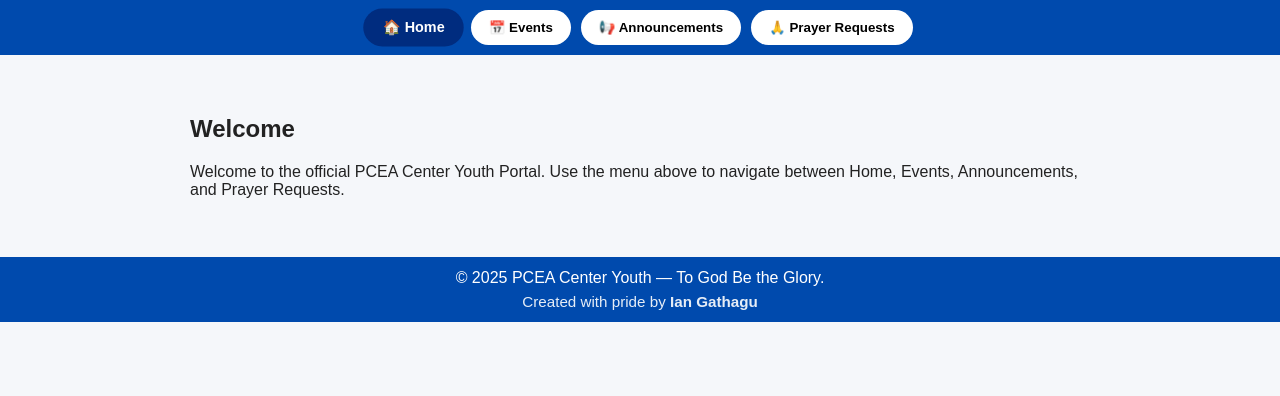
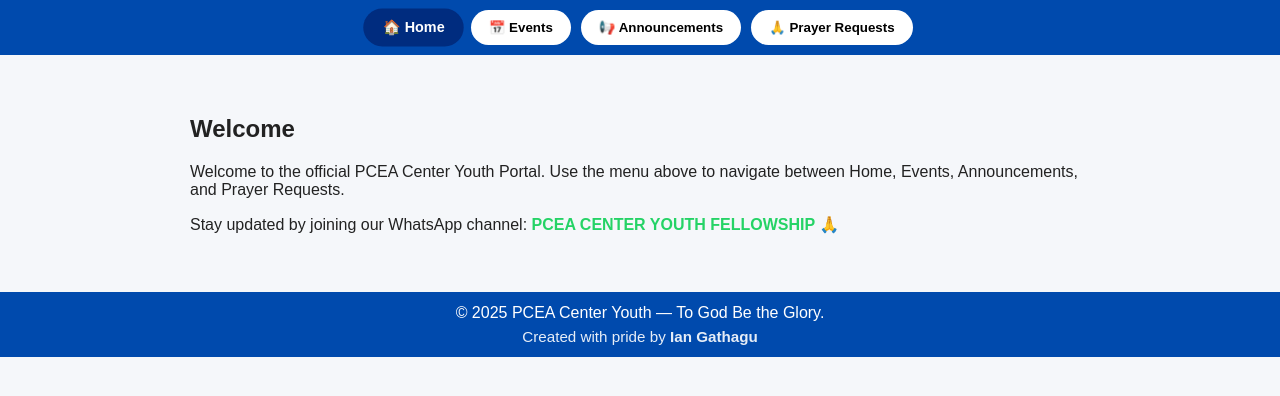
Before and after one commit to gathaguian701-spec/imperial, a plain HTML site: page index.html in a window 1280 px wide. Drawn offline with Linux system fonts and the light colour scheme.

Commit message:
Update index.html

```diff
--- a/index.html
+++ b/index.html
@@ -23,6 +23,8 @@
     #prayerList .item { background:#e8edff; padding:10px; margin-bottom:10px; border-radius:8px; box-shadow:0 2px 5px rgba(0,0,0,0.05); }
     footer { background:#004aad; color:white; padding:12px; margin-top:20px; }
     @media (max-width:600px){ .nav-btn{ padding:8px 12px; } textarea{ width:94%; } #prayerList{ width:94%; } }
+    a.whatsapp-link { color:#25D366; font-weight:bold; text-decoration:none; }
+    a.whatsapp-link:hover { text-decoration:underline; }
   </style>
 </head>
 <body>
@@ -44,6 +46,11 @@
   <section id="home" class="page active" aria-live="polite">
     <h2>Welcome</h2>
     <p>Welcome to the official PCEA Center Youth Portal. Use the menu above to navigate between Home, Events, Announcements, and Prayer Requests.</p>
+    <p>Stay updated by joining our WhatsApp channel:
+      <a href="https://whatsapp.com/channel/0029VbAreot60eBWPwDZTl1p" target="_blank" class="whatsapp-link">
+        PCEA CENTER YOUTH FELLOWSHIP 🙏
+      </a>
+    </p>
   </section>
 
   <section id="events" class="page" aria-live="polite">
```
